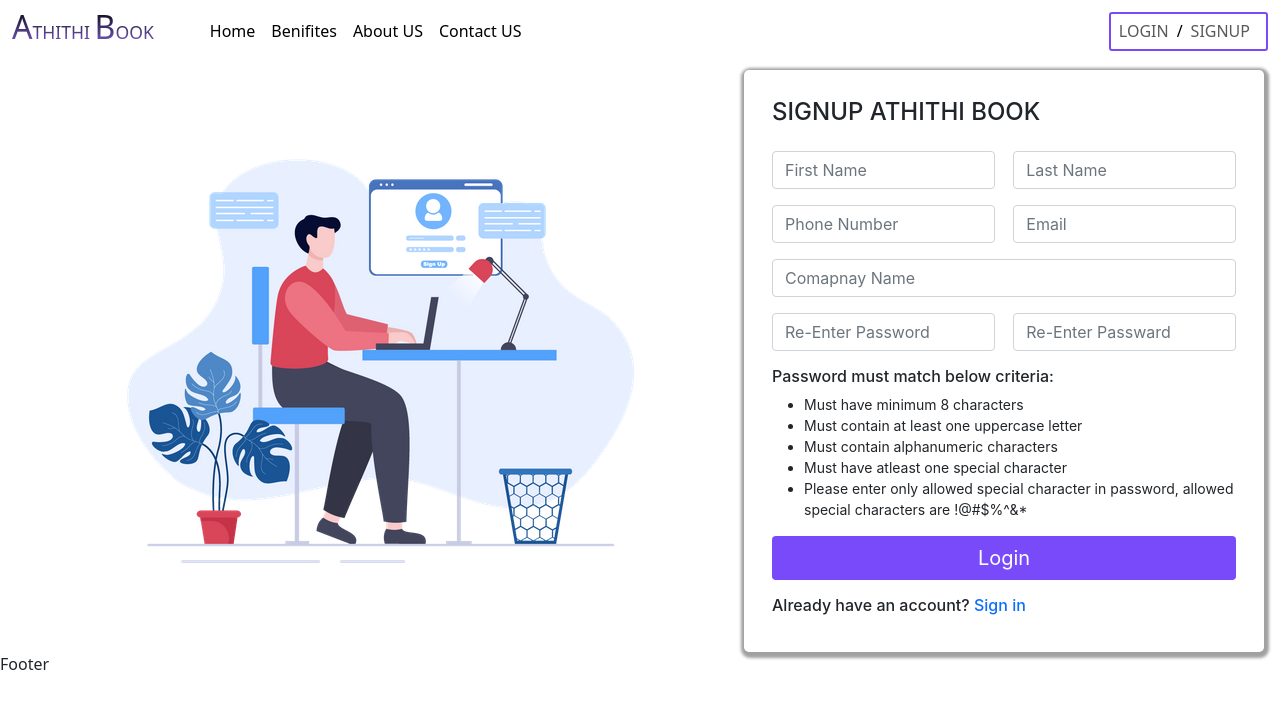
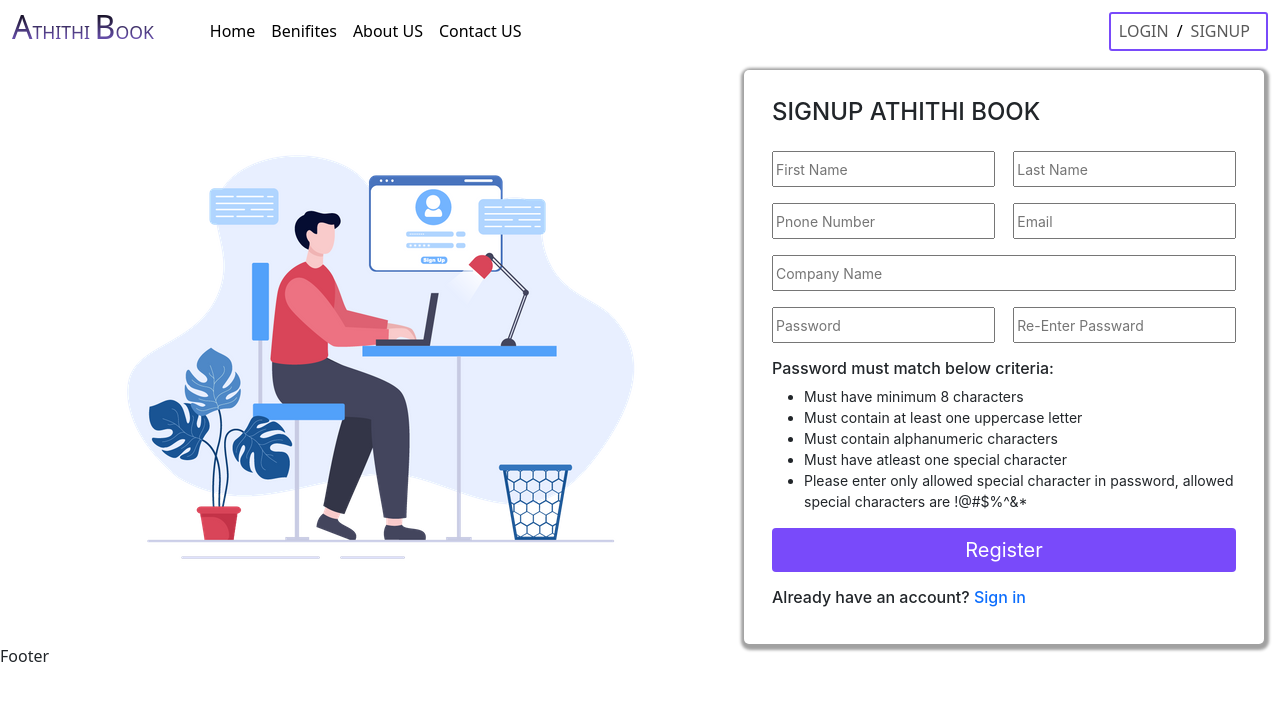
Before and after one commit to SengarArpit81/VMS-Atithi, a React (Create React App) app in the folder portalvms/: page /signup in a window 1280 px wide. Shown: the top 708 px of the page. Built offline with nearby package versions, Linux system fonts and the light colour scheme.

Commit message:
validation in Signup page

```diff
--- a/portalvms/package.json
+++ b/portalvms/package.json
@@ -8,13 +8,15 @@
     "@testing-library/user-event": "^13.5.0",
     "antd": "^5.0.0",
     "bootstrap": "^5.2.2",
+    "formik": "^2.2.9",
     "react": "^18.2.0",
     "react-bootstrap": "^2.6.0",
     "react-dom": "^18.2.0",
     "react-router": "^6.3.0",
     "react-router-dom": "^6.4.3",
     "react-scripts": "5.0.1",
-    "web-vitals": "^2.1.4"
+    "web-vitals": "^2.1.4",
+    "yup": "^0.32.11"
   },
   "scripts": {
     "start": "react-scripts start",
--- a/portalvms/src/Components/Signin/Signin.js
+++ b/portalvms/src/Components/Signin/Signin.js
@@ -2,8 +2,10 @@ import { Col, Row } from "antd";
 import React from "react";
 import Form from "react-bootstrap/Form";
 import Button from "react-bootstrap/Button";
+import { Link } from "react-router-dom";
 import "./signin.css";
-import { Link } from "react-router-dom";
+
+
 const Signin = () => {
   return (
     <div>
--- a/portalvms/src/Components/Signup/Signup.js
+++ b/portalvms/src/Components/Signup/Signup.js
@@ -3,73 +3,197 @@ import React from "react";
 import Button from "react-bootstrap/esm/Button";
 import Form from "react-bootstrap/Form";
 import { Link } from "react-router-dom";
+import {useFormik} from "formik";
 import "./signup.css";
+import { signupSchema } from "../Validation/Validation";
+
+const initialValues = {
+  first_Name:"",
+  last_Name:"",
+  phone_number:"",
+  email:"",
+  company_name:"",
+  password:"",
+  confirm_password:""
+
+}
 
 const Signup = () => {
+
+   const {values, errors,touched, handleBlur, handleChange, handleSubmit} = useFormik({
+    initialValues: initialValues,
+    validationSchema:signupSchema,
+    onSubmit: (values, action)=>{
+        action.resetForm();
+       console.log("Formik value",values)
+    },
+
+   })
+
+  //  console.log("Formik value",errors)
+
   return (
     <div>
       <Row>
         <Col span={24} className="px-3 pe-3 pt-2">
           <Row>
-            <Col span={14} xs={24} sm={24} md={14} lg={14} xl={14} className=" d-flex justify-content-center align-items-center">
+            <Col
+              span={14}
+              xs={24}
+              sm={24}
+              md={14}
+              lg={14}
+              xl={14}
+              className=" d-flex justify-content-center align-items-center"
+            >
               <div className="SignupImage-Div">
                 <img src="/images/signup1.webp" className="img-fluid" />
               </div>
             </Col>
-            <Col span={10} xs={24} sm={24} md={10} lg={10} xl={10} className="signup-main-div">
+            <Col
+              span={10}
+              xs={24}
+              sm={24}
+              md={10}
+              lg={10}
+              xl={10}
+              className="signup-main-div"
+            >
               <div className="p-2">
                 <div>
                   <h4>SIGNUP ATHITHI BOOK</h4>
                 </div>
+                <form onSubmit={handleSubmit}>
                   <div className="d-flex justify-content-between align-items-center w-100">
                     <div className="mt-3 w-100">
-                    <Form.Control
+                      {/* <Form.Control
                         type="text"
                         placeholder="First Name"
                         style={{ width: "96%" }}
+                      /> */}
+                      <input
+                      type="text"
+                      placeholder="First Name"
+                      name="first_Name"
+                      autoComplete="off"
+                      value={values.first_Name}
+                      onChange={handleChange}
+                      onBlur={handleBlur}
+                      style={{ width: "96%",height:"36px" }}
                       />
+                      {errors.first_Name && touched.first_Name? ( <p className="form-error" style={{color:"red"}}>{errors.first_Name}</p>):null}
                     </div>
                     <div className="mt-3 w-100 ">
-                    <Form.Control
+                      {/* <Form.Control
                         type="text"
                         placeholder="Last Name"
                         style={{ width: "96%", float: "right" }}
+                      /> */}
+                       <input
+                      type="text"
+                      placeholder="Last Name"
+                      name="last_Name"
+                      autoComplete="off"
+                      value={values.last_Name}
+                      onChange={handleChange}
+                      onBlur={handleBlur}
+                      style={{ width: "96%",height:"36px",float: "right" }}
                       />
+                      {errors.last_Name && touched.last_Name? ( <p className="form-error" style={{color:"red"}}>{errors.last_Name}</p>):null}
                     </div>
                   </div>
                   <div className="d-flex justify-content-between align-items-center w-100">
                     <div className="mt-3 w-100">
-                    <Form.Control
+                      {/* <Form.Control
                         type="text"
                         placeholder="Phone Number"
                         style={{ width: "96%" }}
+                      /> */}
+                      <input
+                      type="text"
+                      placeholder="Pnone Number"
+                      name="phone_number"
+                      autoComplete="off"
+                      value={values.phone_number}
+                      onChange={handleChange}
+                      onBlur={handleBlur}
+                      style={{ width: "96%",height:"36px" }}
                       />
+                      {errors.phone_number && touched.phone_number? ( <p className="form-error" style={{color:"red"}}>{errors.phone_number}</p>):null}
                     </div>
                     <div className="mt-3 w-100">
-                    <Form.Control
+                      {/* <Form.Control
                         type="email"
                         placeholder="Email"
                         style={{ width: "96%", float: "right" }}
+                      /> */}
+                      <input
+                      type="email"
+                      placeholder="Email"
+                      name="email"
+                      autoComplete="off"
+                      value={values.email}
+                      onChange={handleChange}
+                      onBlur={handleBlur}
+                      style={{ width: "96%",height:"36px",float: "right" }}
                       />
+                      {errors.email && touched.email? ( <p className="form-error" style={{color:"red"}}>{errors.email}</p>):null}
+
                     </div>
                   </div>
                   <div className="mt-3">
-                  <Form.Control type="text" placeholder="Comapnay Name" />
+                    {/* <Form.Control type="text" placeholder="Comapnay Name" /> */}
+                    <input
+                      type="text"
+                      placeholder="Company Name"
+                      name="company_name"
+                      autoComplete="off"
+                      value={values.company_name}
+                      onChange={handleChange}
+                      onBlur={handleBlur}
+                      style={{ width: "100%",height:"36px"}}
+                      />
+                      {errors.company_name && touched.company_name? ( <p className="form-error" style={{color:"red"}}>{errors.company_name}</p>):null}
+
                   </div>
                   <div className="d-flex justify-content-between align-items-center w-100">
                     <div className="mt-3 w-100">
-                    <Form.Control
+                      {/* <Form.Control
                         type="password"
                         placeholder="Re-Enter Password"
                         style={{ width: "96%" }}
+                      /> */}
+                      <input
+                      type="password"
+                      placeholder="Password"
+                      name="password"
+                      autoComplete="off"
+                      value={values.password}
+                      onChange={handleChange}
+                      onBlur={handleBlur}
+                      style={{ width: "96%",height:"36px"}}
                       />
+                      {errors.password && touched.password? ( <p className="form-error" style={{color:"red"}}>{errors.password}</p>):null}
+
                     </div>
                     <div className="mt-3 w-100">
-                    <Form.Control
+                      {/* <Form.Control
                         type="password"
                         placeholder="Re-Enter Passward"
                         style={{ width: "96%", float: "right" }}
+                      /> */}
+                      <input
+                      type="password"
+                      placeholder="Re-Enter Passward"
+                      name="confirm_password"
+                      autoComplete="off"
+                      value={values.confirm_password}
+                      onChange={handleChange}
+                      onBlur={handleBlur}
+                      style={{ width: "96%",height:"36px",float: "right" }}
                       />
+                      {errors.confirm_password && touched.confirm_password? ( <p className="form-error" style={{color:"red"}}>{errors.confirm_password}</p>):null}
+
                     </div>
                   </div>
 
@@ -88,6 +212,7 @@ const Signup = () => {
                   </div>
                   <div className="w-100 mt-3">
                     <Button
+                    type="submit"
                       className="w-100"
                       style={{
                         backgroundColor: "#794afa",
@@ -97,9 +222,10 @@ const Signup = () => {
                         border: "none",
                       }}
                     >
-                    Login
+                      Register
                     </Button>
                   </div>
+                </form>
                 <div className="mt-3">
                   <h6>
                     Already have an account?{" "}
--- /dev/null
+++ b/portalvms/src/Components/Validation/Validation.js
@@ -0,0 +1,11 @@
+import * as Yup from "yup";
+
+export const signupSchema = Yup.object({
+    first_Name:Yup.string().min(3).max(20).required("Please enter your name."),
+    last_Name:Yup.string().min(3).max(30).required("Please enter last name."),
+    phone_number:Yup.number().required("Please enter mobile number."),
+    email:Yup.string().email().required("Please enter your email id."),
+    company_name:Yup.string().min(4).max(70).required("Please enter company name."),
+    password:Yup.string().min(6).required("Please enter password"),
+    confirm_password:Yup.string().min(6).required().oneOf([Yup.ref("password"),null],"Password must match")
+})
```
Also changed, not shown: 1 other file (tests, documents, lock files or other folders). Lines whose indentation alone changed are shown as unchanged.
